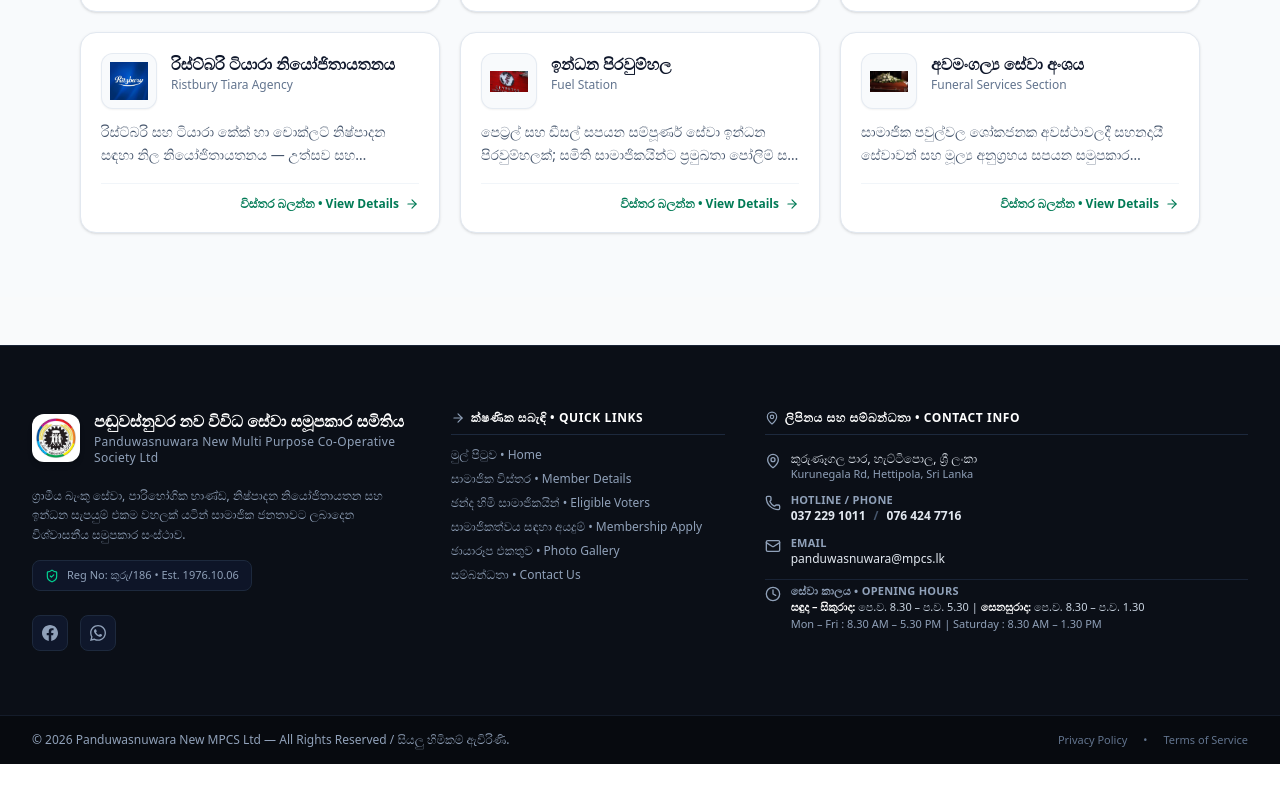
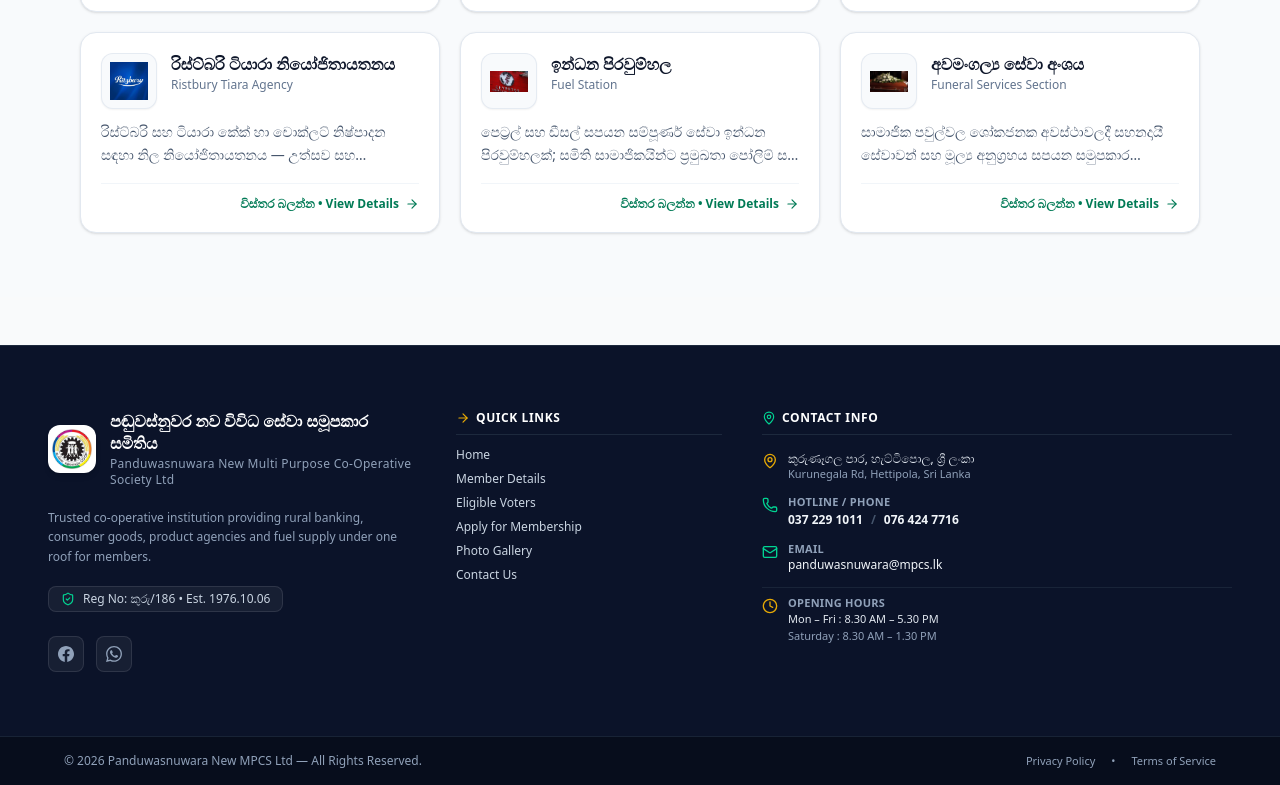
Before and after one commit to heshanthenura/panduwasnuwara-mpcs, a Next.js app: page /en in a window 1280 px wide. Shown: the part 3790-4575 px from the top of the page. Before the commit the page ends 4554 px from the top, so only its background shows below. Built offline with nearby package versions, Linux system fonts and the light colour scheme.

Commit message:
feat(footer): refine styling, prevent collisions, and integrate i18n

```diff
--- a/app/components/Footer.tsx
+++ b/app/components/Footer.tsx
@@ -3,6 +3,7 @@
 import React from 'react';
 import Image from 'next/image';
 import Link from 'next/link';
+import { useTranslations } from 'next-intl';
 import {
   MapPin,
   Phone,
@@ -13,11 +14,13 @@ import {
 } from 'lucide-react';
 
 export default function Footer() {
+  const t = useTranslations('Footer');
+
   return (
-    <footer id="contact" className="w-full bg-[#0b0f17] text-slate-300 font-sans border-t border-slate-800/80">
+    <footer id="contact" className="w-full bg-[#0b1329] text-slate-300 font-sans border-t border-slate-800">
 
       {/* Upper Main Footer Grid */}
-      <div className="max-w-7xl mx-auto px-4 sm:px-6 lg:px-8 py-12 sm:py-16">
+      <div className="max-w-7xl mx-auto px-6 sm:px-10 lg:px-12 py-12 sm:py-16">
         <div className="grid grid-cols-1 md:grid-cols-2 lg:grid-cols-12 gap-8 sm:gap-10">
 
           {/* Column 1: Organization Branding (lg:col-span-4) */}
@@ -34,22 +37,24 @@ export default function Footer() {
               </div>
               <div>
                 <h3 className="text-base font-bold text-white leading-snug">
-                  පඬුවස්නුවර නව විවිධ සේවා සමූපකාර සමිතිය
+                  {t('orgNameSi')}
                 </h3>
                 <p className="text-xs text-slate-400 font-medium tracking-wide mt-0.5">
-                  Panduwasnuwara New Multi Purpose Co-Operative Society Ltd
+                  {t('orgNameEn')}
                 </p>
               </div>
             </div>
 
             <p className="text-xs text-slate-400 leading-relaxed max-w-sm pt-1">
-              ග්‍රාමීය බැංකු සේවා, පාරිභෝගික භාණ්ඩ, නිෂ්පාදන නියෝජිතායතන සහ ඉන්ධන සැපයුම් එකම වහලක් යටින් සාමාජික ජනතාවට ලබාදෙන විශ්වාසනීය සමුපකාර සංස්ථාව.
+              {t('orgDesc')}
             </p>
 
             {/* Official Registration & Trust Badge */}
-            <div className="inline-flex items-center gap-2 px-3 py-1.5 rounded-lg bg-slate-900/90 border border-slate-800 text-[11px] font-medium text-slate-400">
-              <ShieldCheck className="w-3.5 h-3.5 text-emerald-400 shrink-0" />
-              <span>Reg No: කුරු/186 • Est. 1976.10.06</span>
+            <div>
+              <div className="inline-flex items-center gap-2 px-3 py-1 rounded-lg bg-white/5 border border-white/10 text-xs text-slate-300 mt-1">
+                <ShieldCheck className="w-3.5 h-3.5 text-emerald-400 shrink-0" />
+                <span>{t('regPill')}</span>
+              </div>
             </div>
 
             {/* Social Links */}
@@ -58,7 +63,7 @@ export default function Footer() {
                 href="https://www.facebook.com/profile.php?id=100054449380983"
                 target="_blank"
                 rel="noopener noreferrer"
-                className="w-9 h-9 rounded-lg bg-slate-900 border border-slate-800 flex items-center justify-center text-slate-400 hover:text-white hover:bg-blue-600 hover:border-blue-600 transition-all cursor-pointer"
+                className="w-9 h-9 rounded-lg bg-white/5 border border-white/10 flex items-center justify-center text-slate-400 hover:text-white hover:bg-blue-600 hover:border-blue-600 transition-all cursor-pointer"
                 aria-label="Facebook Page"
               >
                 <svg className="w-4 h-4 fill-current" viewBox="0 0 24 24">
@@ -70,10 +75,9 @@ export default function Footer() {
                 href="https://wa.me/94764247716"
                 target="_blank"
                 rel="noopener noreferrer"
-                className="w-9 h-9 rounded-lg bg-slate-900 border border-slate-800 flex items-center justify-center text-slate-400 hover:text-white hover:bg-emerald-600 hover:border-emerald-600 transition-all cursor-pointer"
+                className="w-9 h-9 rounded-lg bg-white/5 border border-white/10 flex items-center justify-center text-slate-400 hover:text-emerald-400 hover:border-emerald-500/50 transition-all cursor-pointer"
                 aria-label="WhatsApp Support"
               >
-                {/* Custom WhatsApp Icon */}
                 <svg className="w-4 h-4 fill-current" viewBox="0 0 24 24">
                   <path d="M.057 24l1.687-6.163c-1.041-1.804-1.588-3.849-1.587-5.946.003-6.556 5.338-11.891 11.893-11.891 3.181.001 6.167 1.24 8.413 3.488 2.245 2.248 3.481 5.236 3.48 8.414-.003 6.557-5.338 11.892-11.893 11.892-1.99-.001-3.951-.5-5.688-1.448l-6.305 1.654zm6.597-3.807c1.676.995 3.276 1.591 5.392 1.592 5.448 0 9.886-4.434 9.889-9.885.002-5.462-4.415-9.89-9.881-9.892-5.452 0-9.887 4.434-9.889 9.884-.001 2.225.651 3.891 1.746 5.634l-.999 3.648 3.742-.981zm11.387-5.464c-.074-.124-.272-.198-.57-.347-.297-.149-1.758-.868-2.031-.967-.272-.099-.47-.149-.669.149-.198.297-.768.967-.941 1.165-.173.198-.347.223-.644.074-.297-.149-1.255-.462-2.39-1.475-.883-.788-1.48-1.761-1.653-2.059-.173-.297-.018-.458.13-.606.134-.133.297-.347.446-.521.151-.172.2-.296.3-.495.099-.198.05-.372-.025-.521-.075-.148-.669-1.611-.916-2.206-.242-.579-.487-.501-.669-.51l-.57-.01c-.198 0-.52.074-.792.372s-1.04 1.016-1.04 2.479 1.065 2.876 1.213 3.074c.149.198 2.095 3.2 5.076 4.487.709.306 1.263.489 1.694.626.712.226 1.36.194 1.872.118.571-.085 1.758-.719 2.006-1.413.248-.695.248-1.29.173-1.414z"/>
                 </svg>
@@ -84,38 +88,38 @@ export default function Footer() {
           {/* Column 2: Quick Links (lg:col-span-3) */}
           <div className="lg:col-span-3 space-y-3">
             <h4 className="text-xs font-bold text-white uppercase tracking-wider flex items-center gap-1.5 border-b border-slate-800 pb-2">
-              <ArrowRight className="w-3.5 h-3.5 text-slate-400" />
-              <span>ක්ෂණික සබැඳි • Quick Links</span>
+              <ArrowRight className="w-3.5 h-3.5 text-amber-400/90" />
+              <span>{t('quickLinks')}</span>
             </h4>
             <ul className="space-y-2 text-xs font-medium">
               <li>
-                <Link href="/" className="text-slate-400 hover:text-white transition-colors inline-flex items-center gap-1.5">
-                  <span>මුල් පිටුව • Home</span>
+                <Link href="/" className="text-slate-300 hover:text-amber-400 transition-colors inline-flex items-center gap-1.5">
+                  <span>{t('linkHome')}</span>
                 </Link>
               </li>
               <li>
-                <Link href="/members" className="text-slate-400 hover:text-white transition-colors inline-flex items-center gap-1.5">
-                  <span>සාමාජික විස්තර • Member Details</span>
+                <Link href="/members" className="text-slate-300 hover:text-amber-400 transition-colors inline-flex items-center gap-1.5">
+                  <span>{t('linkMembers')}</span>
                 </Link>
               </li>
               <li>
-                <Link href="/members?list=voters" className="text-slate-400 hover:text-white transition-colors inline-flex items-center gap-1.5">
-                  <span>ඡන්ද හිමි සාමාජිකයින් • Eligible Voters</span>
+                <Link href="/members?list=voters" className="text-slate-300 hover:text-amber-400 transition-colors inline-flex items-center gap-1.5">
+                  <span>{t('linkVoters')}</span>
                 </Link>
               </li>
               <li>
-                <Link href="/apply" className="text-slate-400 hover:text-white transition-colors inline-flex items-center gap-1.5">
-                  <span>සාමාජිකත්වය සඳහා අයදුම් • Membership Apply</span>
+                <Link href="/apply" className="text-slate-300 hover:text-amber-400 transition-colors inline-flex items-center gap-1.5">
+                  <span>{t('linkApply')}</span>
                 </Link>
               </li>
               <li>
-                <Link href="/gallery" className="text-slate-400 hover:text-white transition-colors inline-flex items-center gap-1.5">
-                  <span>ඡායාරූප එකතුව • Photo Gallery</span>
+                <Link href="/gallery" className="text-slate-300 hover:text-amber-400 transition-colors inline-flex items-center gap-1.5">
+                  <span>{t('linkGallery')}</span>
                 </Link>
               </li>
               <li>
-                <Link href="/#contact" className="text-slate-400 hover:text-white transition-colors inline-flex items-center gap-1.5">
-                  <span>සම්බන්ධතා • Contact Us</span>
+                <Link href="/#contact" className="text-slate-300 hover:text-amber-400 transition-colors inline-flex items-center gap-1.5">
+                  <span>{t('linkContact')}</span>
                 </Link>
               </li>
             </ul>
@@ -124,55 +128,53 @@ export default function Footer() {
           {/* Column 3: Contact & Address (lg:col-span-5) */}
           <div className="lg:col-span-5 space-y-4">
             <h4 className="text-xs font-bold text-white uppercase tracking-wider flex items-center gap-1.5 border-b border-slate-800 pb-2">
-              <MapPin className="w-3.5 h-3.5 text-slate-400" />
-              <span>ලිපිනය සහ සම්බන්ධතා • Contact Info</span>
+              <MapPin className="w-3.5 h-3.5 text-emerald-400" />
+              <span>{t('contactTitle')}</span>
             </h4>
 
-            <div className="space-y-3 text-xs">
+            <div className="space-y-3.5 text-xs">
               {/* Address */}
               <div className="flex items-start gap-2.5">
-                <MapPin className="w-4 h-4 text-slate-400 shrink-0 mt-0.5" />
+                <MapPin className="w-4 h-4 text-amber-400/90 shrink-0 mt-0.5" />
                 <div>
-                  <p className="text-slate-200 font-medium">කුරුණෑගල පාර, හැට්ටිපොල, ශ්‍රී ලංකා</p>
-                  <p className="text-slate-400 text-[11px]">Kurunegala Rd, Hettipola, Sri Lanka</p>
+                  <p className="text-slate-200 font-medium">{t('addressSi')}</p>
+                  <p className="text-slate-400 text-[11px]">{t('addressEn')}</p>
                 </div>
               </div>
 
               {/* Phone */}
               <div className="flex items-start gap-2.5">
-                <Phone className="w-4 h-4 text-slate-400 shrink-0 mt-0.5" />
+                <Phone className="w-4 h-4 text-emerald-400 shrink-0 mt-0.5" />
                 <div>
-                  <p className="text-slate-400 text-[11px] font-semibold uppercase tracking-wide">Hotline / Phone</p>
-                  <div className="flex items-center gap-2 text-slate-200 font-bold">
-                    <a href="tel:0372291011" className="hover:text-emerald-400 transition-colors">037 229 1011</a>
+                  <p className="text-slate-400 text-[11px] font-semibold uppercase tracking-wide">{t('hotlineLabel')}</p>
+                  <div className="flex items-center gap-2 text-slate-100 font-bold mt-0.5">
+                    <a href="tel:0372291011" className="hover:text-amber-400 transition-colors">037 229 1011</a>
                     <span className="text-slate-600">/</span>
-                    <a href="tel:0764247716" className="hover:text-emerald-400 transition-colors">076 424 7716</a>
+                    <a href="tel:0764247716" className="hover:text-amber-400 transition-colors">076 424 7716</a>
                   </div>
                 </div>
               </div>
 
               {/* Email */}
               <div className="flex items-start gap-2.5">
-                <Mail className="w-4 h-4 text-slate-400 shrink-0 mt-0.5" />
+                <Mail className="w-4 h-4 text-emerald-400 shrink-0 mt-0.5" />
                 <div>
-                  <p className="text-slate-400 text-[11px] font-semibold uppercase tracking-wide">Email</p>
-                  <a href="mailto:panduwasnuwara@mpcs.lk" className="text-slate-200 hover:text-emerald-400 transition-colors font-medium">
+                  <p className="text-slate-400 text-[11px] font-semibold uppercase tracking-wide">{t('emailLabel')}</p>
+                  <a href="mailto:panduwasnuwara@mpcs.lk" className="text-slate-100 hover:text-amber-400 transition-colors font-medium">
                     panduwasnuwara@mpcs.lk
                   </a>
                 </div>
               </div>
 
               {/* Opening Hours */}
-              <div className="flex items-start gap-2.5 pt-1 border-t border-slate-800/80">
-                <Clock className="w-4 h-4 text-slate-400 shrink-0 mt-0.5" />
+              <div className="flex items-start gap-2.5 pt-2 border-t border-slate-800/80">
+                <Clock className="w-4 h-4 text-amber-400/90 shrink-0 mt-0.5" />
                 <div className="space-y-0.5">
-                  <p className="text-slate-400 text-[11px] font-semibold uppercase tracking-wide">සේවා කාලය • Opening Hours</p>
-                  <p className="text-slate-300 text-[11px]">
-                    <span className="font-semibold text-white">සඳුදා – සිකුරාදා:</span> පෙ.ව. 8.30 – ප.ව. 5.30 | <span className="font-semibold text-white">සෙනසුරාදා:</span> පෙ.ව. 8.30 – ප.ව. 1.30
+                  <p className="text-slate-400 text-[11px] font-semibold uppercase tracking-wide">
+                  {t('hoursLabel')}
                   </p>
-                  <p className="text-slate-400 text-[11px]">
-                    Mon – Fri : 8.30 AM – 5.30 PM | Saturday : 8.30 AM – 1.30 PM
-                  </p>
+                  <p className="text-slate-200 text-[11px]">{t('hoursWeekday')}</p>
+                  <p className="text-slate-400 text-[11px]">{t('hoursSaturday')}</p>
                 </div>
               </div>
 
@@ -183,15 +185,15 @@ export default function Footer() {
       </div>
 
       {/* Bottom Bar: Copyright */}
-      <div className="w-full bg-[#070a0f] border-t border-slate-800/60 py-4 px-4 sm:px-6 lg:px-8">
-        <div className="max-w-7xl mx-auto flex flex-col sm:flex-row items-center justify-between gap-3 text-center sm:text-left">
+      <div className="w-full bg-[#070d1c] border-t border-slate-800/80 py-4 px-8 sm:px-12 lg:px-16">
+        <div className="max-w-7xl mx-auto flex flex-col sm:flex-row items-center justify-between gap-3 text-xs text-slate-400 text-center sm:text-left">
           <p className="text-xs text-slate-400">
-            © 2026 Panduwasnuwara New MPCS Ltd — All Rights Reserved / සියලු හිමිකම් ඇවිරිණි.
+            {t('copyright')}
           </p>
-          <div className="flex items-center gap-4 text-[11px] text-slate-500 font-medium">
-            <Link href="/" className="hover:text-slate-300 transition-colors">Privacy Policy</Link>
+          <div className="flex items-center gap-4 text-[11px] text-slate-400 font-medium">
+            <Link href="/" className="hover:text-slate-200 transition-colors">{t('privacyPolicy')}</Link>
             <span>•</span>
-            <Link href="/" className="hover:text-slate-300 transition-colors">Terms of Service</Link>
+            <Link href="/" className="hover:text-slate-200 transition-colors">{t('termsOfService')}</Link>
           </div>
         </div>
       </div>
```
